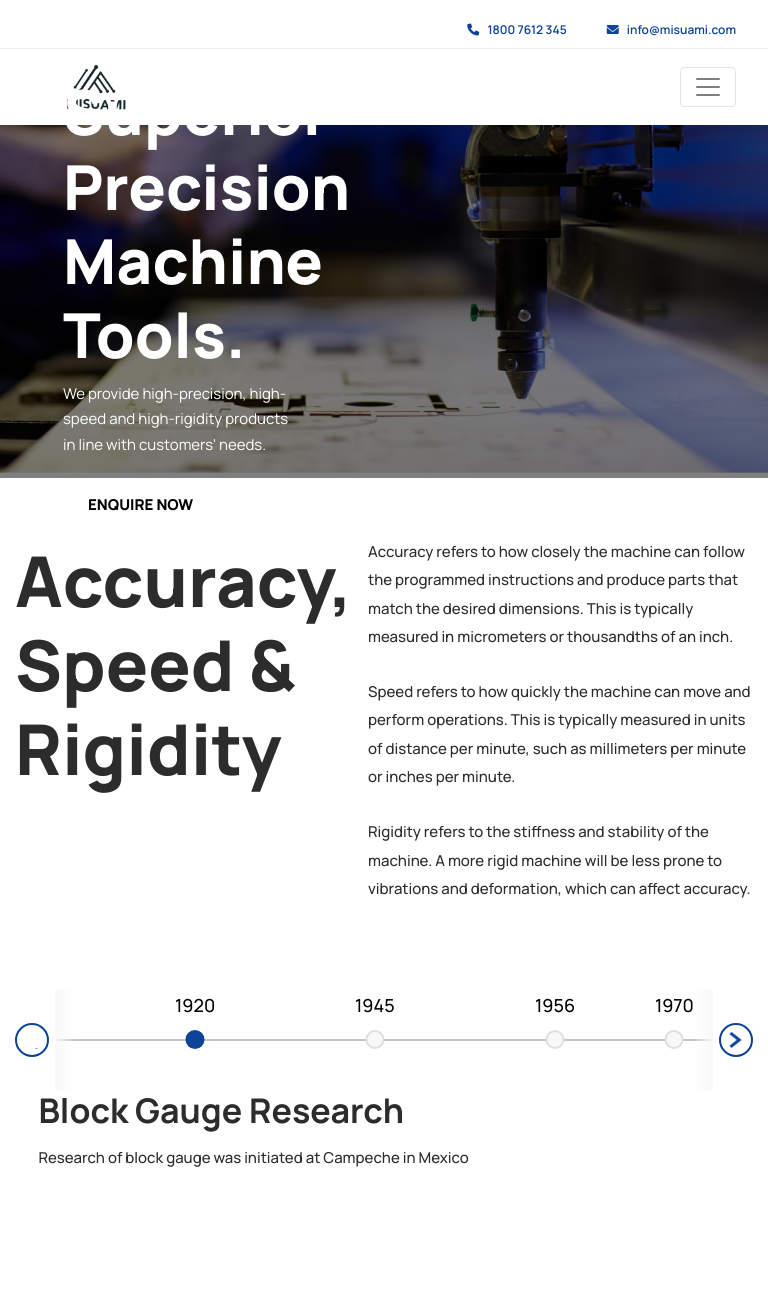
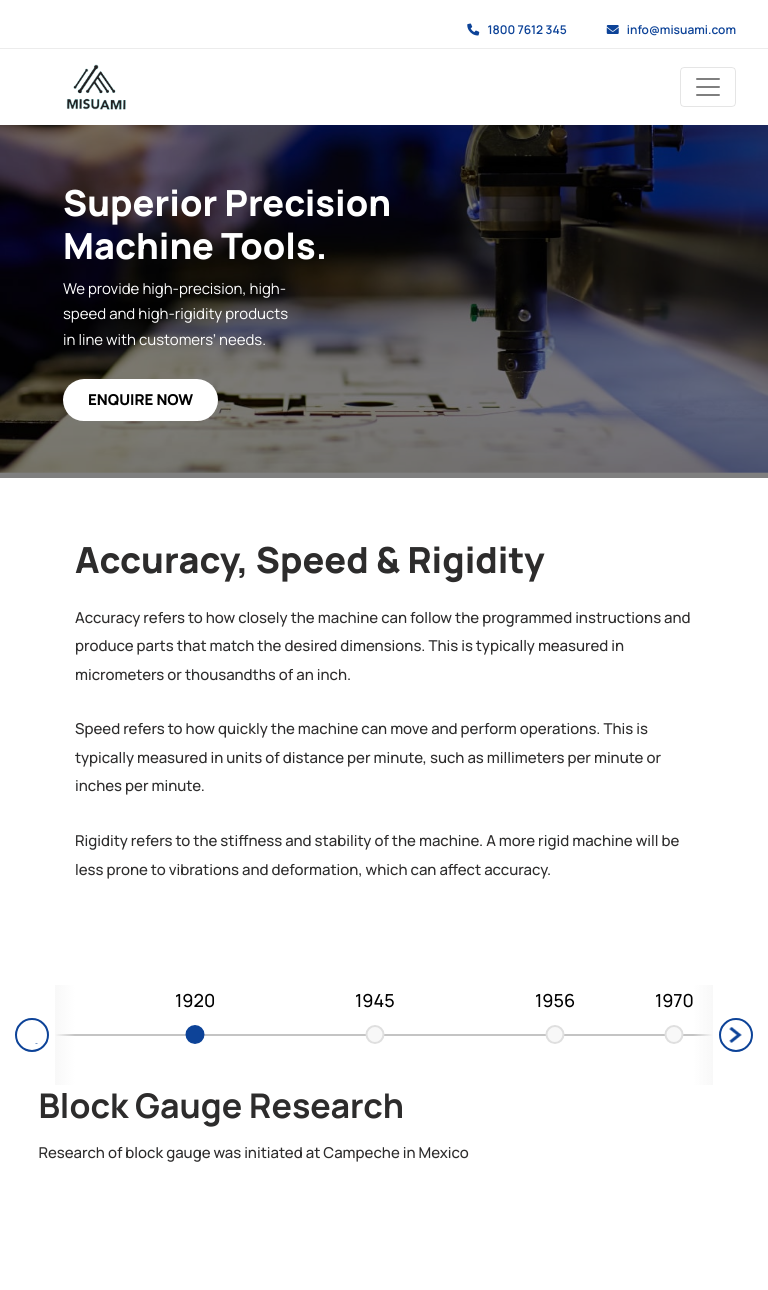
Before and after one commit to devganesh123/Misuami, a plain HTML site: page index.html in a window 768 px wide. Shown: the top 1290 px of the page. Drawn offline with nearby package versions, Linux system fonts and the light colour scheme; a small style sheet from the web is missing.

Commit message:
tablet changes updated

```diff
--- a/index.html
+++ b/index.html
@@ -120,7 +120,7 @@
       <div class="container">
         <div class="row">
           <div
-            class="col-md-5"
+            class="col-lg-5"
             data-aos="fade-right"
             data-aos-offset="200"
             data-aos-easing="ease-in-sine"
@@ -128,7 +128,7 @@
             <h1>Accuracy, Speed & Rigidity</h1>
           </div>
           <div
-            class="col-md-7 accuracy-right"
+            class="col-lg-7 accuracy-right"
             data-aos="fade-left"
             data-aos-offset="200"
             data-aos-easing="ease-in-sine"
--- a/style.css
+++ b/style.css
@@ -882,7 +882,7 @@ footer .footer-contact a span {
   /* font sizes */
 
   body * h1 {
-    font-size: 50px;
+    font-size: 36px;
     font-weight: 700;
   }
 
@@ -1132,3 +1132,17 @@ footer .footer-contact a span {
     font-weight: 400;
   }
 }
+@media (min-width: 767px) and (max-width: 1140px) {
+  body * h1 {
+    font-size: 36px;
+  }
+  body * h2 {
+    font-size: 36px;
+  }
+  .accuracy {
+    margin: 3.75em;
+  }
+  .accuracy .accuracy-right {
+    padding: 15px;
+  }
+}
```
